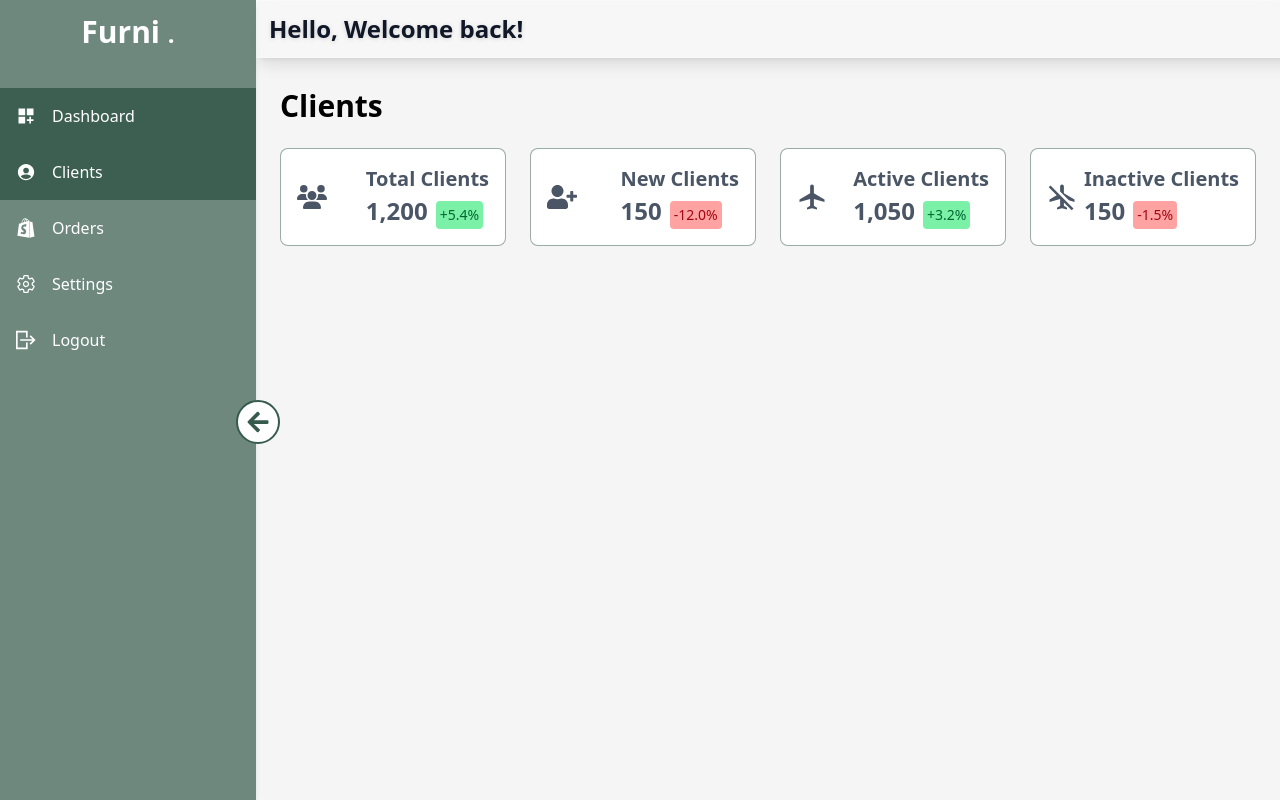
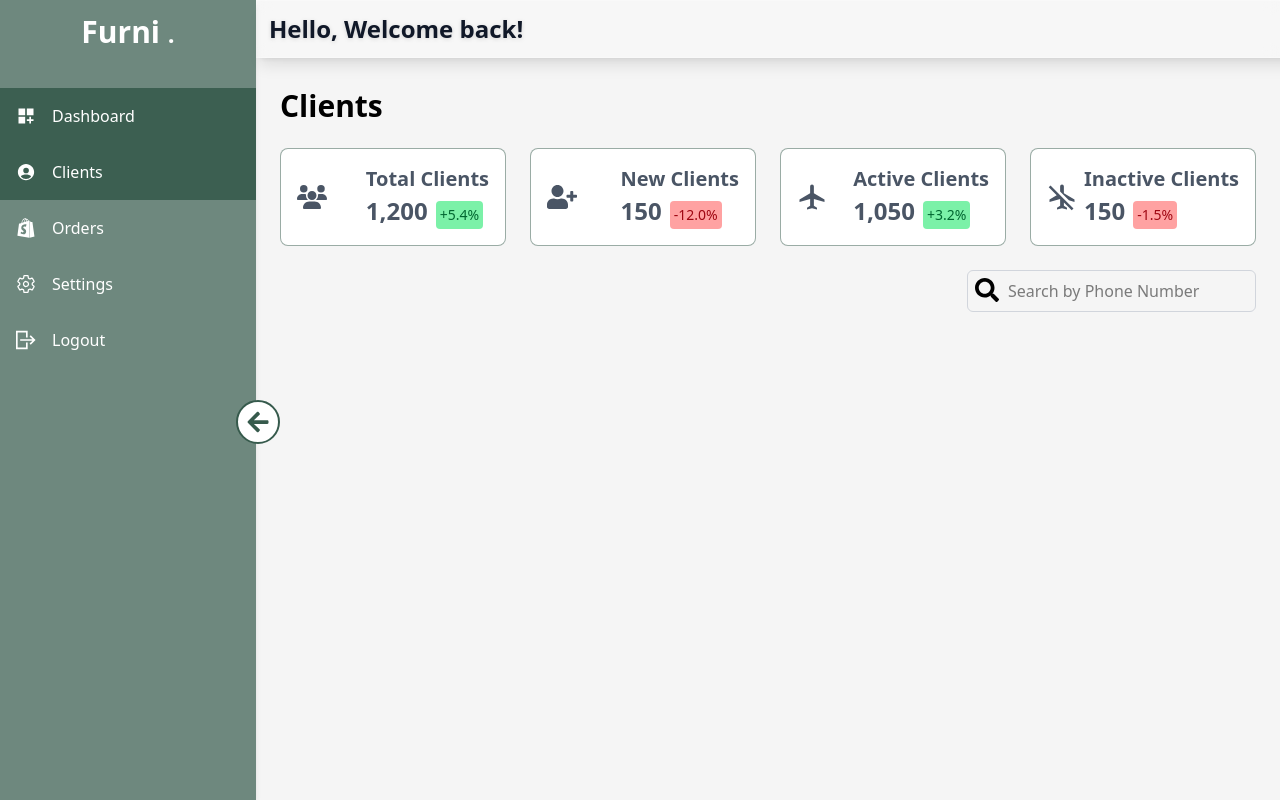
Before and after one commit to FrancisMosoti/FurnitureStore-Frontend, a React (Vite) app: page /dashboard/clients in a window 1280 px wide. Built offline with nearby package versions, Linux system fonts and the light colour scheme.

Commit message:
Table component

```diff
--- /dev/null
+++ b/src/Components/Table.jsx
@@ -0,0 +1,45 @@
+import React from "react";
+
+const Table = ({ columns, data }) => {
+  return (
+    <div className="overflow-x-auto">
+      <table className="w-full text-left border-collapse">
+        <thead className="bg-gray-300">
+          <tr>
+            {columns.map((col) => (
+              <th
+                key={col.accessor}
+                className="px-6 py-3 text-sm font-medium text-gray-600"
+              >
+                {col.header}
+              </th>
+            ))}
+          </tr>
+        </thead>
+        <tbody>
+          {data.map((row, idx) => (
+            <tr
+              key={idx}
+              className={`hover:bg-[#365A4C]/10 ${
+                idx !== data.length - 1 ? "border-b" : ""
+              }`}
+            >
+              {columns.map((col) => (
+                <td
+                  key={col.accessor}
+                  className="px-6 py-4 text-sm text-gray-700"
+                >
+                  {col.render
+                    ? col.render(row[col.accessor], row)
+                    : row[col.accessor]}
+                </td>
+              ))}
+            </tr>
+          ))}
+        </tbody>
+      </table>
+    </div>
+  );
+};
+
+export default Table;
--- a/src/pages/Dashboard/Clients.jsx
+++ b/src/pages/Dashboard/Clients.jsx
@@ -4,6 +4,9 @@ import { FaUsers } from "react-icons/fa6";
 import { FaUserPlus } from "react-icons/fa";
 import { MdAirplanemodeActive } from "react-icons/md";
 import { MdAirplanemodeInactive } from "react-icons/md";
+import Input from "../../Components/Input";
+import { FaSearch } from "react-icons/fa";
+import Table from "../../Components/Table";
 
 const cardDetails = [
   {
@@ -47,6 +50,17 @@ const Clients = () => {
           />
         ))}
       </div>
+      <div className=" mt-6 flex justify-end">
+        <span className="relative ">
+          <Input
+            type="text"
+            placeholder="Search by Phone Number"
+            className="pl-10 pr-4 py-2 "
+          />
+          <FaSearch className="text-2xl absolute top-2 left-2" />
+        </span>
+      </div>
+      {/* <Table /> */}
     </DashWrapper>
   );
 };
```
